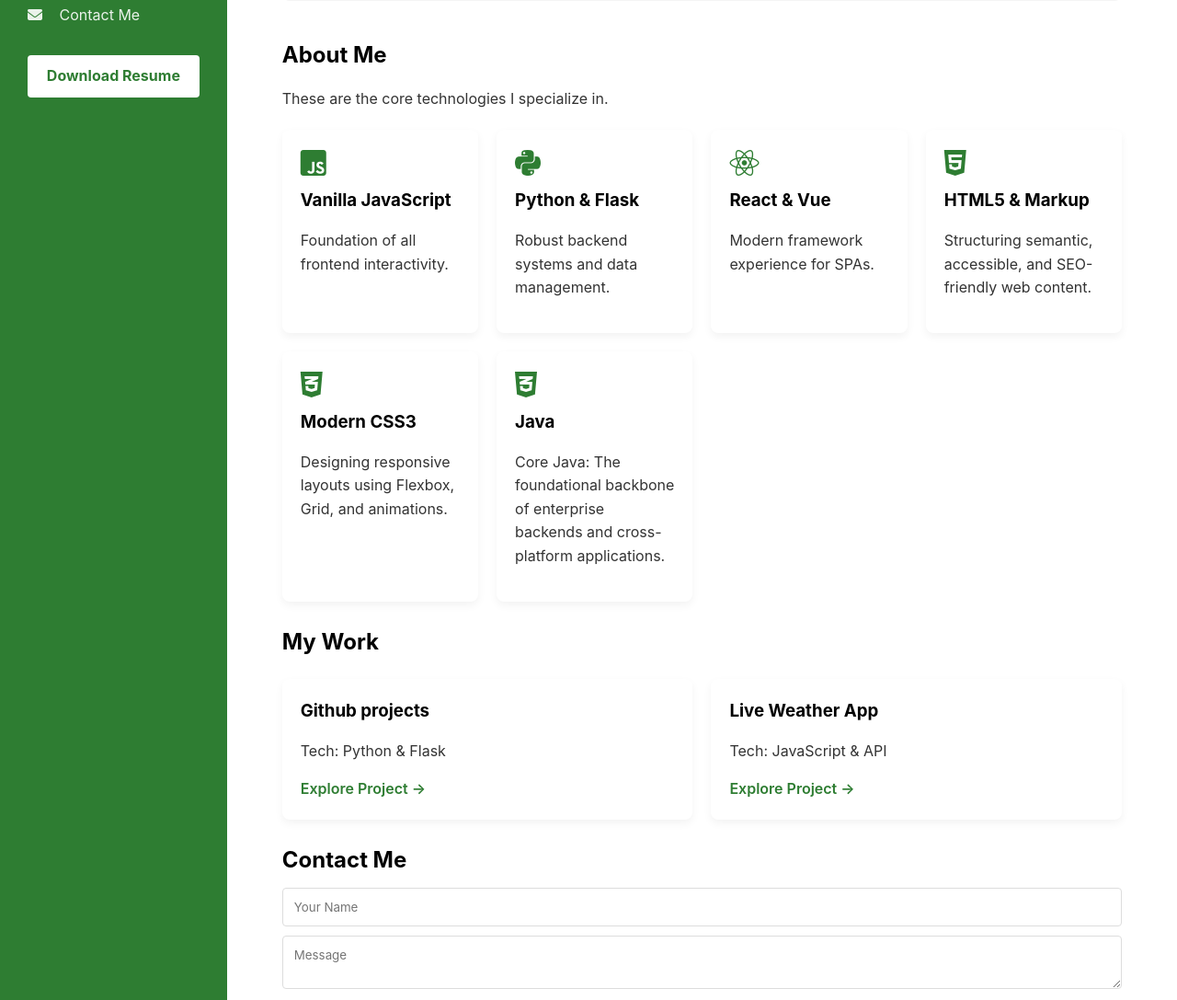
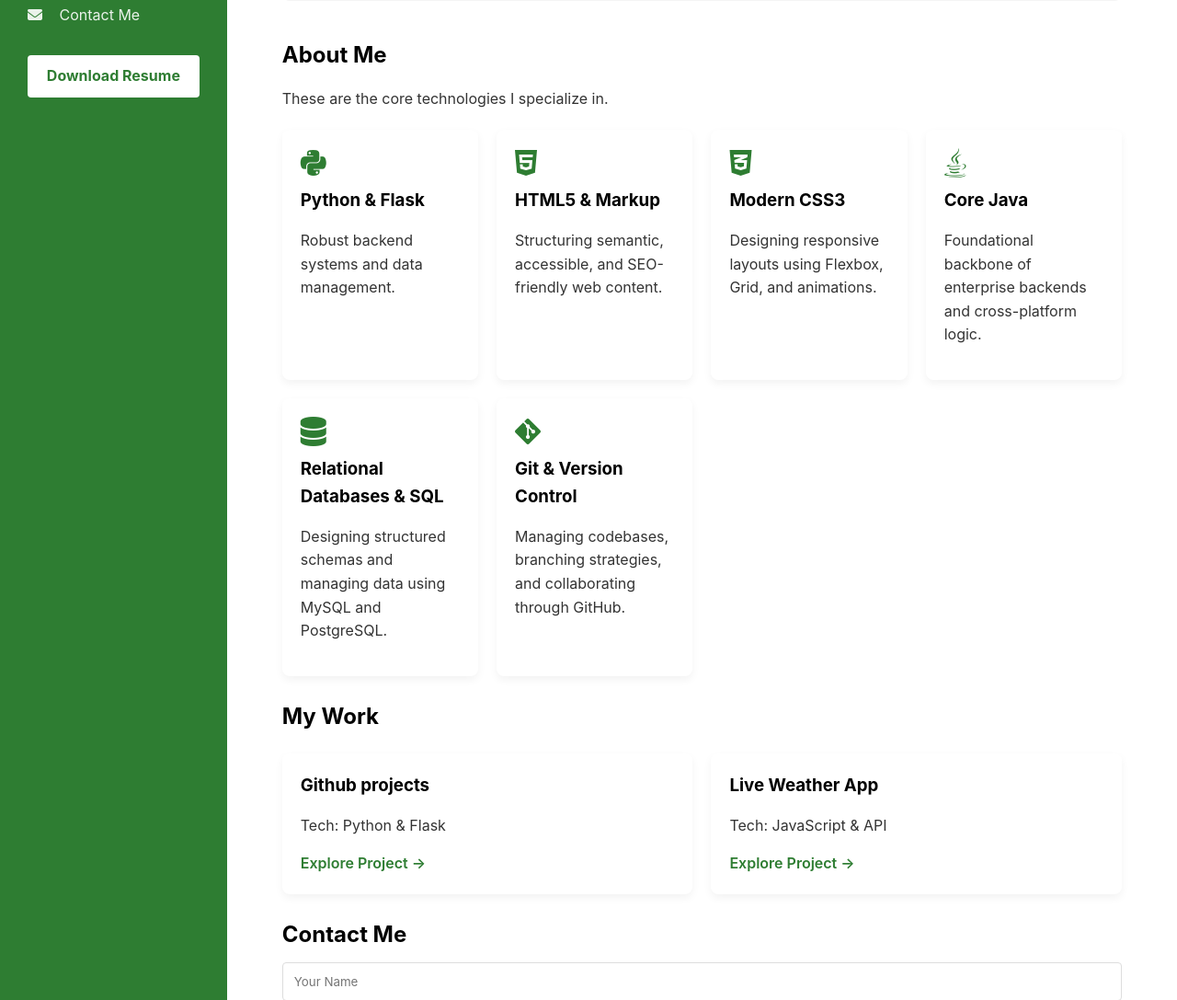
Before and after one commit to ab-hishek2003/PORTFOLIOO, a Flask app: page / in a window 1280 px wide. Shown: the part 319-1406 px from the top of the page at 92% size. Run offline with Flask 3, Linux system fonts and the light colour scheme.

Commit message:
Update skills section in index.html

```diff
--- a/templates/index.html
+++ b/templates/index.html
@@ -76,20 +76,11 @@
                 <p>These are the core technologies I specialize in.</p>
                 <div class="skills-grid">
                     <!-- Example skill card, you would use Jinja here if you made a list in app.py -->
-                    <div class="skill-card">
-                        <i class="fab fa-js-square skill-icon"></i>
-                        <h3>Vanilla JavaScript</h3>
-                        <p>Foundation of all frontend interactivity.</p>
-                    </div>
+
                      <div class="skill-card">
                         <i class="fab fa-python skill-icon"></i>
                         <h3>Python & Flask</h3>
                         <p>Robust backend systems and data management.</p>
-                    </div>
-                     <div class="skill-card">
-                        <i class="fab fa-react skill-icon"></i>
-                        <h3>React & Vue</h3>
-                        <p>Modern framework experience for SPAs.</p>
                     </div>
 
                     <div class="skill-card">
@@ -105,10 +96,23 @@
                     </div>
 
                     <div class="skill-card">
-                        <i class="fab fa-css3-alt skill-icon"></i>
-                        <h3>Java</h3>
-                        <p>Core Java: The foundational backbone of enterprise backends and cross-platform applications.</p>
+                         <i class="fab fa-java skill-icon"></i>
+                         <h3>Core Java</h3>
+                         <p>Foundational backbone of enterprise backends and cross-platform logic.</p>
                     </div>
+
+                    <div class="skill-card">
+                          <i class="fas fa-database skill-icon"></i>
+                          <h3>Relational Databases & SQL</h3>
+                          <p>Designing structured schemas and managing data using MySQL and PostgreSQL.</p>
+                    </div>
+
+                    <div class="skill-card">
+                          <i class="fab fa-git-alt skill-icon"></i>
+                          <h3>Git & Version Control</h3>
+                          <p>Managing codebases, branching strategies, and collaborating through GitHub.</p>
+                    </div>
+
 
 
                 </div>
```
